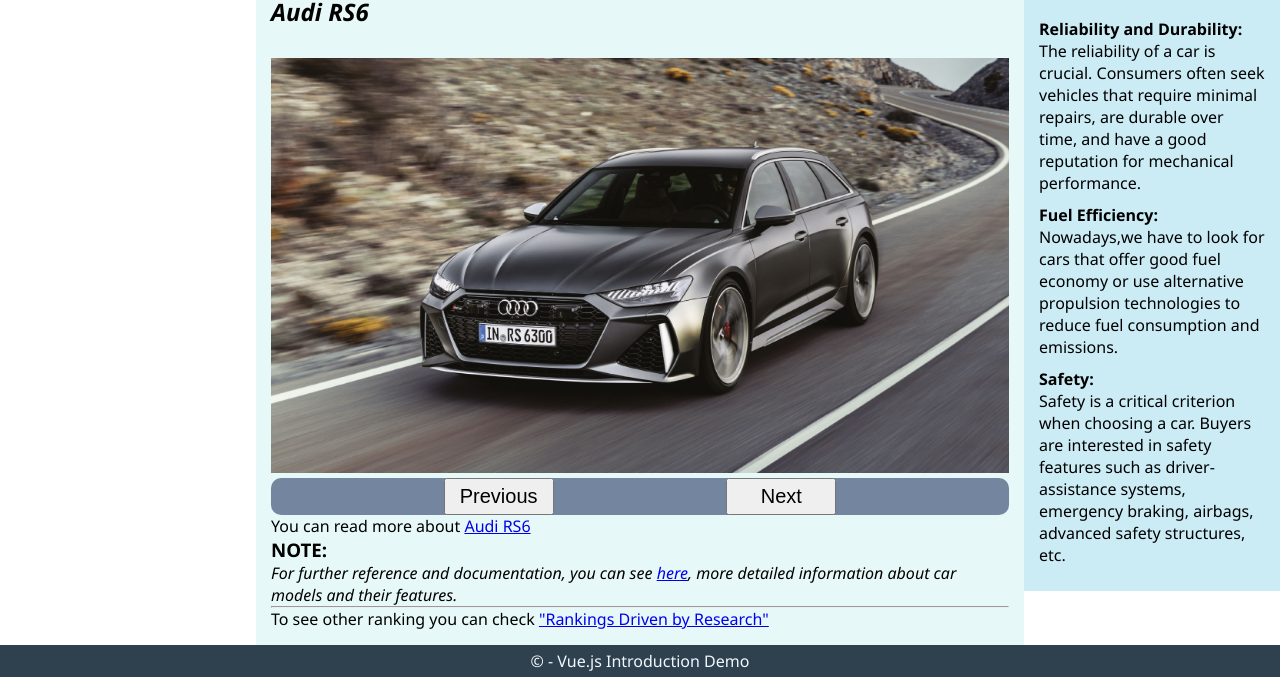
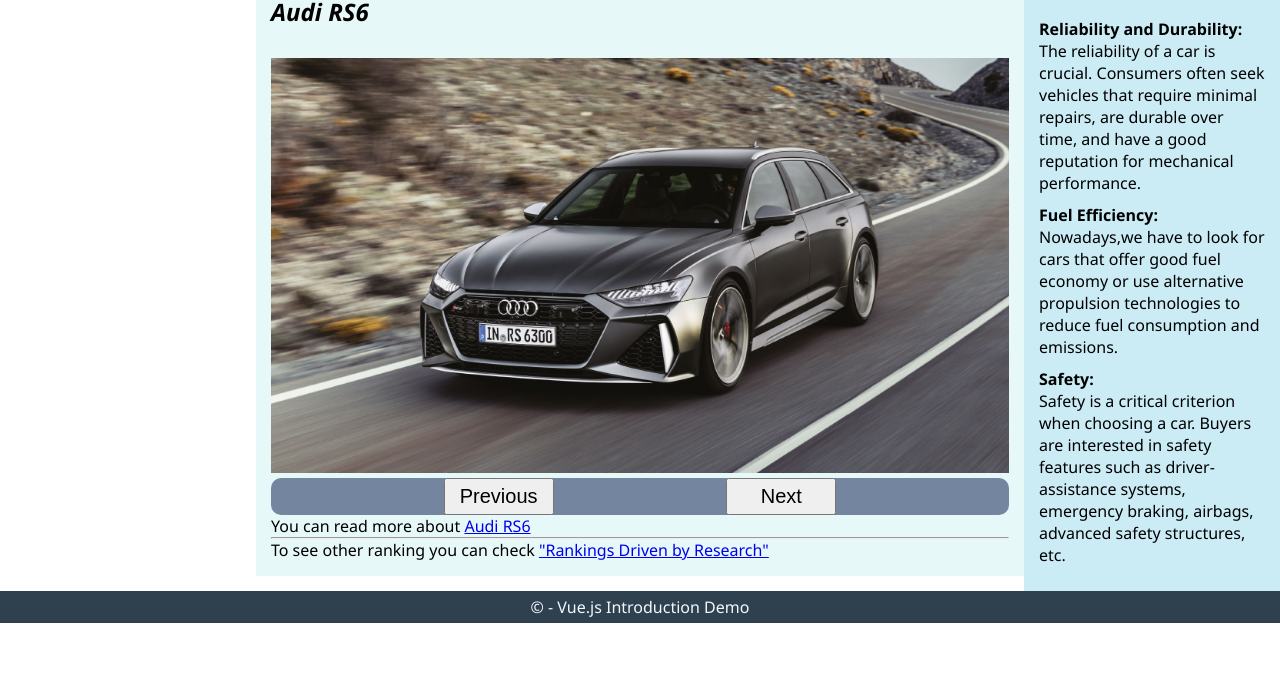
Before and after one commit to adem951/lab-vue_Adem-Sofiane, a plain HTML site: page index.html in a window 1280 px wide. Shown: the part 132-809 px from the top of the page. Drawn offline with nearby package versions, Linux system fonts and the light colour scheme; a script that the page names is missing.

Commit message:
Update index.html

```diff
--- a/index.html
+++ b/index.html
@@ -46,8 +46,8 @@
             <a v-bind:href="packages[index].link" v-text="packages[index].package" target="_blank"></a>
         </p>
 
-        <h3>NOTE:</h3>
-        <p v-html="packages[index].note"></p>
+
+        <p v-html="packages[index].description"></p>
         <hr>
 
         <p>
```
